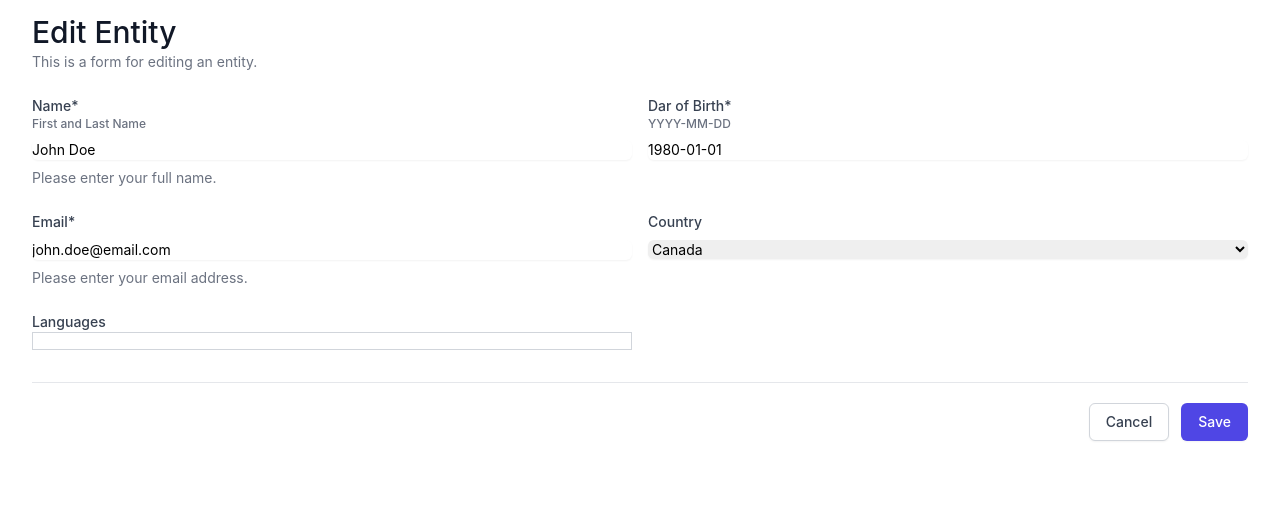
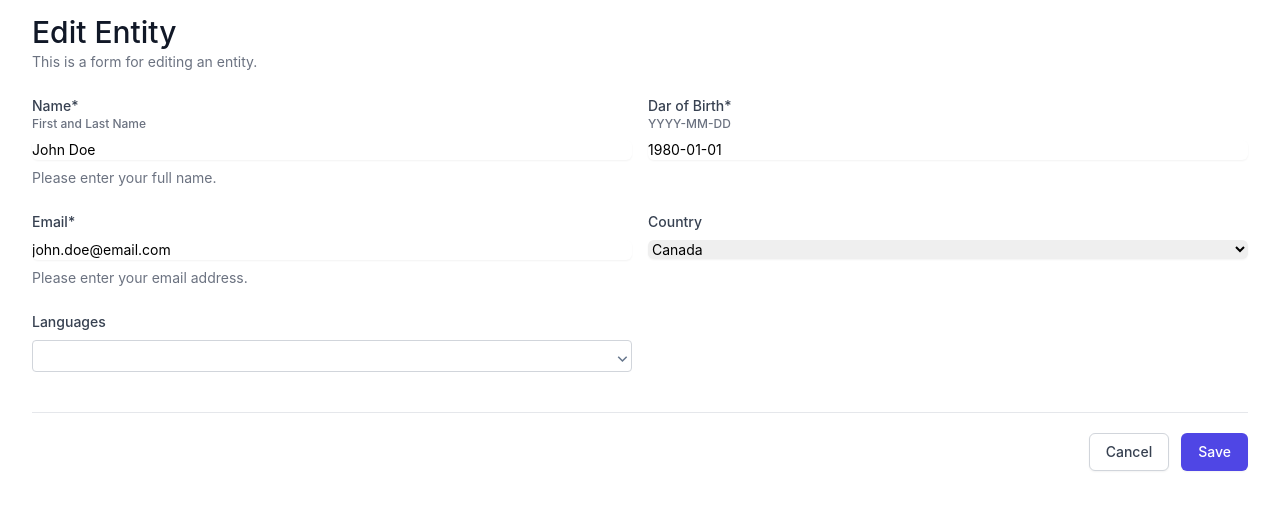
Before and after one commit to DeboraSerra/xambi-tech-take-home, a React (Create React App) app: page / in a window 1280 px wide. Shown: the top 510 px of the page. Built offline with nearby package versions, Linux system fonts and the light colour scheme.

Commit message:
style: upadate multiselect style

```diff
--- a/src/components/App.js
+++ b/src/components/App.js
@@ -42,162 +42,202 @@ const editEntries = [
       {
         value: "English",
         isSelected: false,
+        id: new Date().getTime() * Math.random(),
       },
       {
         value: "Spanish",
         isSelected: false,
+        id: new Date().getTime() * Math.random(),
       },
       {
         value: "French",
         isSelected: false,
+        id: new Date().getTime() * Math.random(),
       },
       {
         value: "German",
         isSelected: false,
+        id: new Date().getTime() * Math.random(),
       },
       {
         value: "Chinese",
         isSelected: false,
+        id: new Date().getTime() * Math.random(),
       },
       {
         value: "Japanese",
         isSelected: false,
+        id: new Date().getTime() * Math.random(),
       },
       {
         value: "Korean",
         isSelected: false,
+        id: new Date().getTime() * Math.random(),
       },
       {
         value: "Russian",
         isSelected: false,
+        id: new Date().getTime() * Math.random(),
       },
       {
         value: "Arabic",
         isSelected: false,
+        id: new Date().getTime() * Math.random(),
       },
       {
         value: "Hindi",
         isSelected: false,
+        id: new Date().getTime() * Math.random(),
       },
       {
         value: "Bengali",
         isSelected: false,
+        id: new Date().getTime() * Math.random(),
       },
       {
         value: "Portuguese",
         isSelected: false,
+        id: new Date().getTime() * Math.random(),
       },
       {
         value: "Indonesian",
         isSelected: false,
+        id: new Date().getTime() * Math.random(),
       },
       {
         value: "Urdu",
         isSelected: false,
+        id: new Date().getTime() * Math.random(),
       },
       {
         value: "Turkish",
         isSelected: false,
+        id: new Date().getTime() * Math.random(),
       },
       {
         value: "Italian",
         isSelected: false,
+        id: new Date().getTime() * Math.random(),
       },
       {
         value: "Dutch",
         isSelected: false,
+        id: new Date().getTime() * Math.random(),
       },
       {
         value: "Polish",
         isSelected: false,
+        id: new Date().getTime() * Math.random(),
       },
       {
         value: "Vietnamese",
         isSelected: false,
+        id: new Date().getTime() * Math.random(),
       },
       {
         value: "Thai",
         isSelected: false,
+        id: new Date().getTime() * Math.random(),
       },
       {
         value: "Swedish",
         isSelected: false,
+        id: new Date().getTime() * Math.random(),
       },
       {
         value: "Greek",
         isSelected: false,
+        id: new Date().getTime() * Math.random(),
       },
       {
         value: "Romanian",
         isSelected: false,
+        id: new Date().getTime() * Math.random(),
       },
       {
         value: "Hungarian",
         isSelected: false,
+        id: new Date().getTime() * Math.random(),
       },
       {
         value: "Czech",
         isSelected: false,
+        id: new Date().getTime() * Math.random(),
       },
       {
         value: "Finnish",
         isSelected: false,
+        id: new Date().getTime() * Math.random(),
       },
       {
         value: "Norwegian",
         isSelected: false,
+        id: new Date().getTime() * Math.random(),
       },
       {
         value: "Danish",
         isSelected: false,
+        id: new Date().getTime() * Math.random(),
       },
       {
         value: "Slovak",
         isSelected: false,
+        id: new Date().getTime() * Math.random(),
       },
       {
         value: "Croatian",
         isSelected: false,
+        id: new Date().getTime() * Math.random(),
       },
       {
         value: "Bulgarian",
         isSelected: false,
+        id: new Date().getTime() * Math.random(),
       },
       {
         value: "Serbian",
         isSelected: false,
+        id: new Date().getTime() * Math.random(),
       },
       {
         value: "Lithuanian",
         isSelected: false,
+        id: new Date().getTime() * Math.random(),
       },
       {
         value: "Slovenian",
         isSelected: false,
+        id: new Date().getTime() * Math.random(),
       },
       {
         value: "Latvian",
         isSelected: false,
+        id: new Date().getTime() * Math.random(),
       },
       {
         value: "Estonian",
         isSelected: false,
+        id: new Date().getTime() * Math.random(),
       },
       {
         value: "Maltese",
         isSelected: false,
+        id: new Date().getTime() * Math.random(),
       },
       {
         value: "Icelandic",
         isSelected: false,
+        id: new Date().getTime() * Math.random(),
       },
       {
         value: "Albanian",
         isSelected: false,
+        id: new Date().getTime() * Math.random(),
       },
       {
         value: "Macedonian",
         isSelected: false,
+        id: new Date().getTime() * Math.random(),
       },
     ],
   },
--- a/src/components/EditForm.jsx
+++ b/src/components/EditForm.jsx
@@ -27,12 +27,16 @@ export function EditForm(props) {
   useEffect(() => {
     const multipleSelect = props.editEntries.find((entry) => {
       return entry.type === EditEntryType.MultipleSelect;
-    })
+    });
     const currMultipleSelectValues = multipleSelect.options.map((option) => {
-      const isSelected = entity?.[multipleSelect.attribute]?.includes(option.value);
+      const isSelected = entity?.[multipleSelect.attribute]?.includes(
+        option.value
+      );
       return { value: option.value, isSelected };
-    })
-    setMultipleSelectValues(currMultipleSelectValues);
+    });
+    setMultipleSelectValues(
+      currMultipleSelectValues.sort((a, b) => a.value.localeCompare(b.value))
+    );
   }, [props.editEntries, entity]);
 
   const [uploadPhotoMap, setUploadPhotoMap] = useState({});
--- a/src/components/Fields/MultipleSelect.jsx
+++ b/src/components/Fields/MultipleSelect.jsx
@@ -9,8 +9,27 @@ const MultipleSelect = ({
   setMultipleSelectValues,
 }) => {
   const [isOpen, setIsOpen] = useState(false);
+
+  const selectItem = (option) => {
+    setMultipleSelectValues((prev) => {
+      return prev.map((item) => {
+        if (item.value === option.value) {
+          return { ...item, isSelected: !item.isSelected };
+        }
+        return item;
+      });
+    });
+  };
+
+  const handleOpen = (e) => {
+    if (e.target.closest(".multiselect__pill")) {
+      return;
+    }
+    setIsOpen(!isOpen);
+  };
+
   return (
-    <div className='col-span-6 sm:col-span-3'>
+    <div className='col-span-6 sm:col-span-3 relative'>
       <label
         htmlFor={editEntry.attribute}
         className='block text-sm font-medium text-gray-700'
@@ -22,43 +41,46 @@ const MultipleSelect = ({
           </span>
         )}
       </label>
-      <div>
-        <div className='flex flex-wrap border border-gray-300 p-2' onClick={() => setIsOpen(!isOpen)}>
-          {multipleSelectValues.filter((it) => it.isSelected).map((option, index) => (
-            <p key={index} className='flex items-center'>
+      <div className='w-full my-2'>
+        <button
+          className='flex border w-full border-gray-300 p-[2px] min-h-8 font-medium text-gray-700 items-center rounded'
+          onClick={handleOpen}
+        >
+          <div className='flex flex-wrap grow gap-[5px]'>
+            {multipleSelectValues
+              .filter((it) => it.isSelected)
+              .map((option) => (
+                <p key={option.id} className='multiselect__pill'>
                   {option.value}
-              <span onClick={() => {
-                setMultipleSelectValues((prev) => {
-                  return prev.map((item) => {
-                    if (item.value === option.value) {
-                      return { ...item, isSelected: false };
-                    }
-                    return item;
-                  });
-                });
-              }}>X</span>
+                  <button
+                    className='multiselect__button'
+                    onClick={() => selectItem(option)}
+                  >
+                    &#x2715;
+                  </button>
                 </p>
               ))}
           </div>
+          <span
+            className={`multiselect__button transition-all ${
+              !isOpen ? "rotate-180" : ""
+            }`}
+          >
+            &#8963;{" "}
+          </span>
+        </button>
         {isOpen && (
-          <div className='my-2'>
-            {editEntry.options.map((option, index) => (
-              <p
-                key={index}
-                className='flex items-center'
-                onClick={() => {
-                  setMultipleSelectValues((prev) => {
-                    return prev.map((item) => {
-                      if (item.value === option.value) {
-                        return { ...item, isSelected: !item.isSelected };
-                      }
-                      return item;
-                    });
-                  });
-                }}
+          <div className='multiselect__options'>
+            {multipleSelectValues
+              .filter((it) => !it.isSelected)
+              .map((option) => (
+                <button
+                  key={option.id}
+                  className='multiselect__options--item'
+                  onClick={() => selectItem(option)}
                 >
                   {option.value}
-              </p>
+                </button>
               ))}
           </div>
         )}
@@ -83,4 +105,12 @@ MultipleSelect.propTypes = {
   }),
   entity: PropTypes.object,
   requiredMark: PropTypes.string,
+  multipleSelectValues: PropTypes.arrayOf(
+    PropTypes.shape({
+      value: PropTypes.string,
+      isSelected: PropTypes.bool,
+      id: PropTypes.number,
+    })
+  ),
+  setMultipleSelectValues: PropTypes.func,
 };
--- a/src/styles/App.css
+++ b/src/styles/App.css
@@ -1,38 +1,19 @@
-.App {
-  text-align: center;
+.multiselect__pill {
+  color: #5c8adb;
+
+  @apply flex items-center py-[2px] px-[4px] border border-gray-300 rounded text-sm font-semibold gap-1;
 }
 
-.App-logo {
-  height: 40vmin;
-  pointer-events: none;
+.multiselect__button {
+  color: #6E7E9D;
+  @apply text-slate-500;
 }
 
-@media (prefers-reduced-motion: no-preference) {
-  .App-logo {
-    animation: App-logo-spin infinite 20s linear;
-  }
+.multiselect__options {
+  @apply absolute bg-white w-full rounded border border-gray-300 shadow-sm sm:text-sm flex flex-wrap
+  gap-2 py-2 px-1;
 }
 
-.App-header {
-  background-color: #282c34;
-  min-height: 100vh;
-  display: flex;
-  flex-direction: column;
-  align-items: center;
-  justify-content: center;
-  font-size: calc(10px + 2vmin);
-  color: white;
+.multiselect__options--item {
+  @apply cursor-pointer py-1 px-2 rounded-md text-sm font-medium text-gray-900 gap-1 border border-gray-300 hover:border-indigo-500 hover:ring-indigo-500 text-center grow max-w-[110px];
 }
-
-.App-link {
-  color: #61dafb;
-}
-
-@keyframes App-logo-spin {
-  from {
-    transform: rotate(0deg);
-  }
-  to {
-    transform: rotate(360deg);
-  }
-}
```
Lines whose indentation alone changed are shown as unchanged.
